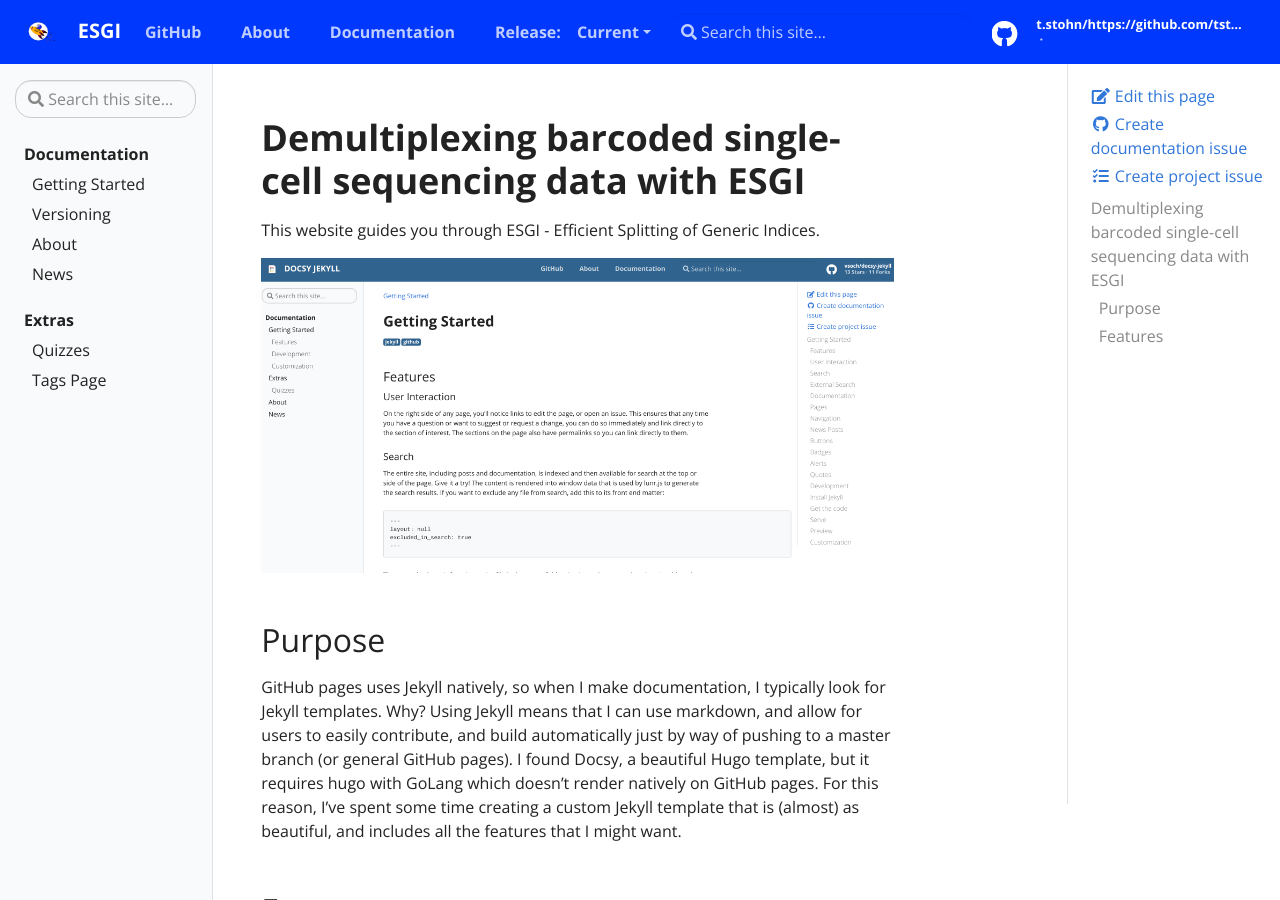
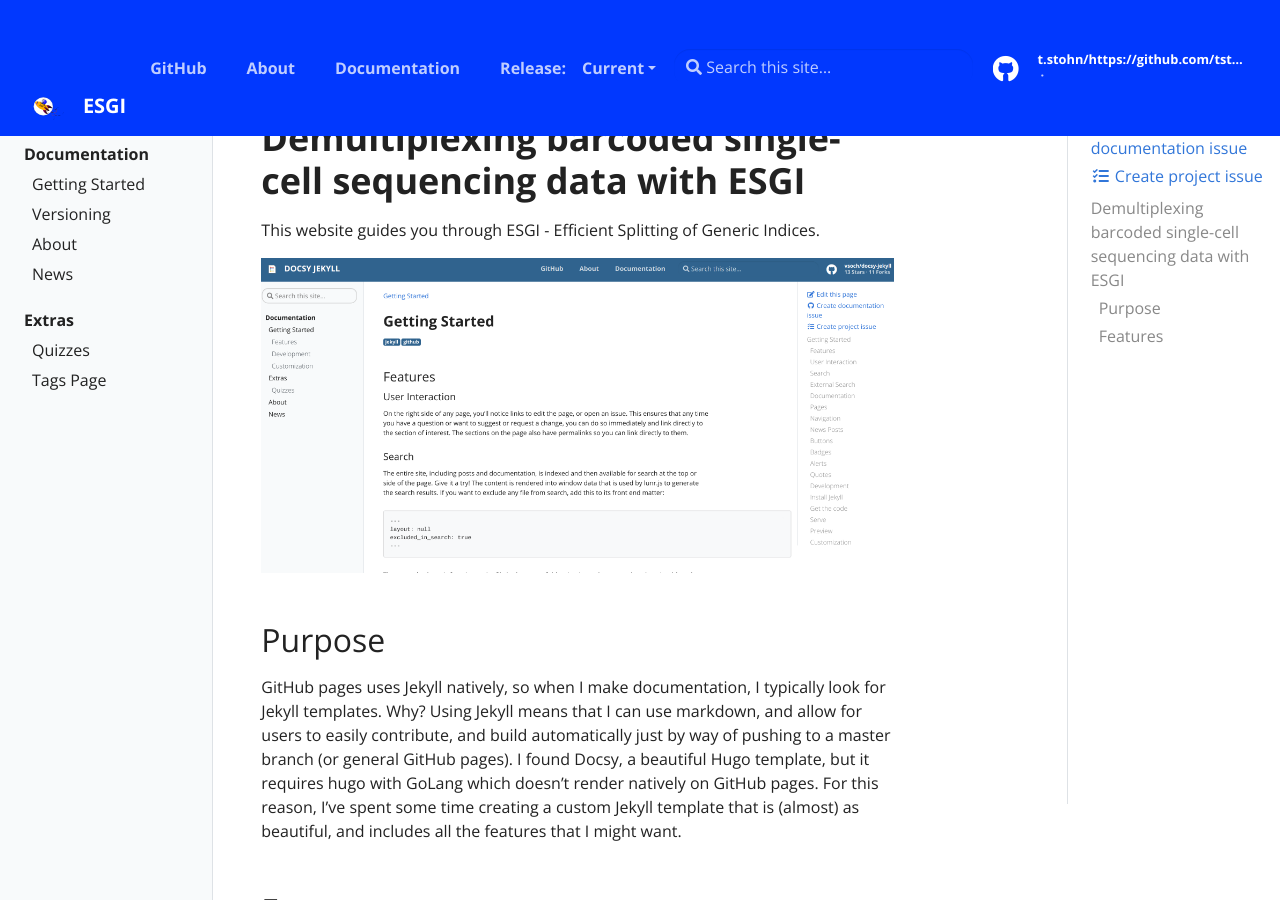
Before and after one commit to tstohn/ESGI.documentation, a Jekyll site: the page built from pages/index.md, in a window 1280 px wide and 900 px high. Built offline with Jekyll 4.4.1, drawn with Linux system fonts in a browser that asks for light colours.

Commit message:
Update header.html

```diff
--- a/_includes/header.html
+++ b/_includes/header.html
@@ -1,7 +1,7 @@
 <header>
         <nav class="js-navbar-scroll navbar navbar-expand navbar-dark flex-column flex-md-row td-navbar">
         <a class="navbar-brand" href="{{ site.baseurl }}/">
-            <span class="navbar-logo" style="height: 200px; width: 200px;"></span>{% include SYMBOL.svg %}<span class="text-uppercase font-weight-bold">{{ site.title }}</span>
+            <span class="navbar-logo" style="height: 100px; width: auto; display: inline-block;"></span>{% include SYMBOL.svg %}<span class="text-uppercase font-weight-bold">{{ site.title }}</span>
 	</a>
 	<div class="td-navbar-nav-scroll ml-md-auto" id="main_navbar">
 		<ul class="navbar-nav mt-2 mt-lg-0">{% if site.repo %}
```
